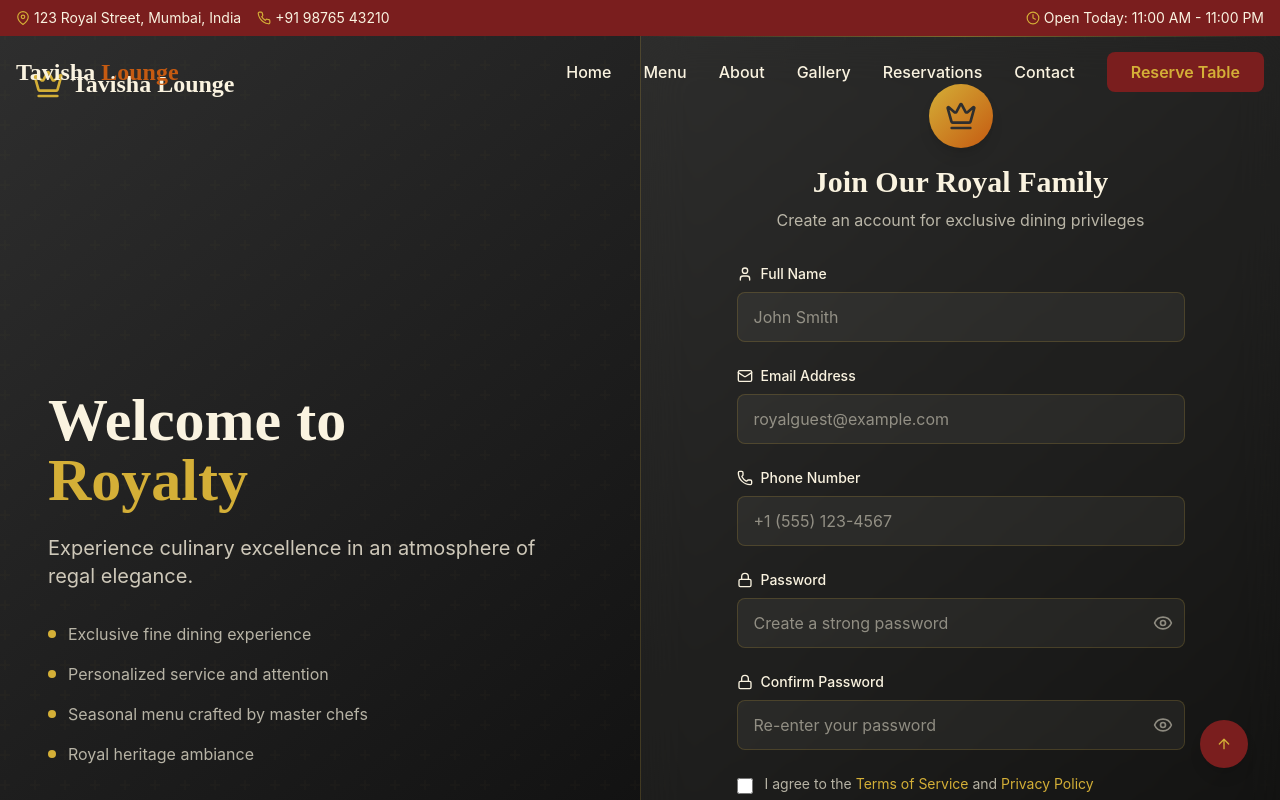
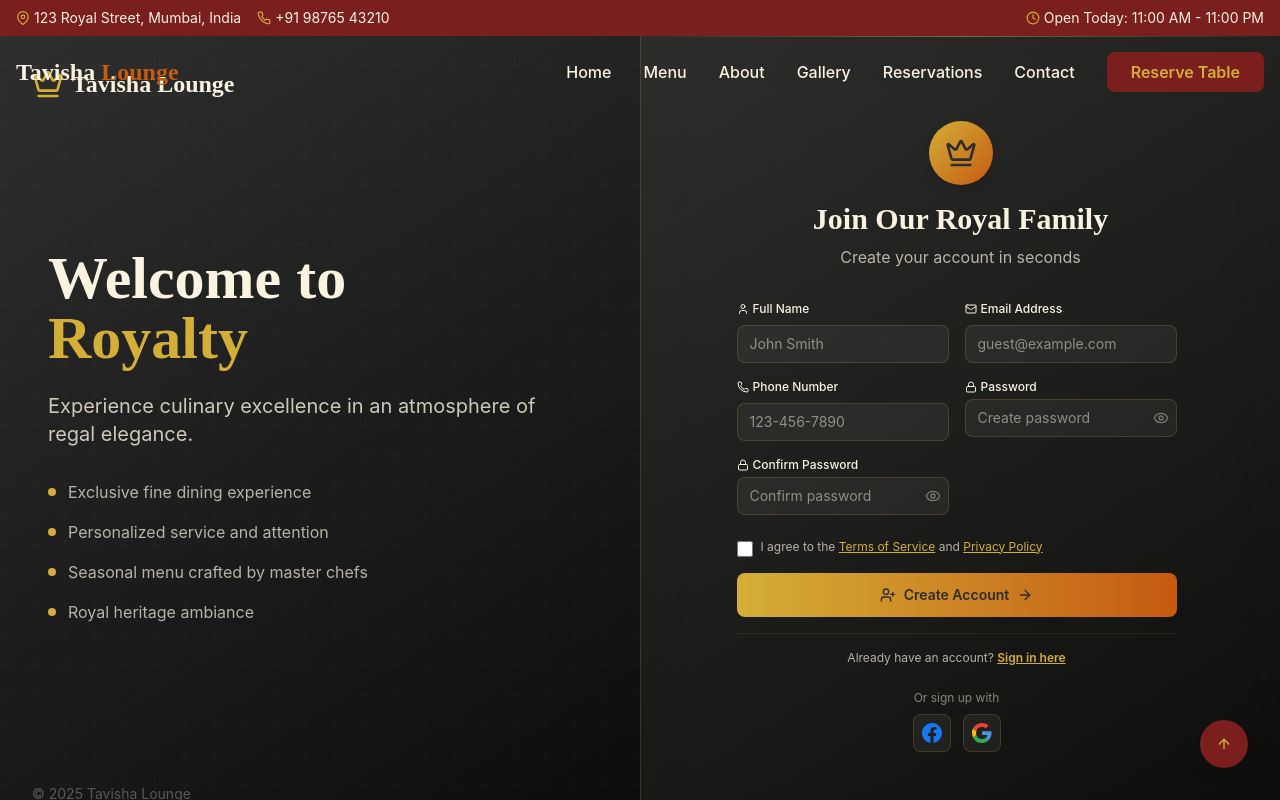
Before and after one commit to shivam86010/Tavisha-Lounge, a React (Vite) app: page /signup in a window 1280 px wide. Shown: the top 800 px of the page. Built offline with nearby package versions, Linux system fonts and the light colour scheme.

Commit message:
work on signup page

```diff
--- a/src/Page/Login/Signup.jsx
+++ b/src/Page/Login/Signup.jsx
@@ -2,7 +2,7 @@
 import React, { useState } from 'react';
 import { Link, useNavigate } from 'react-router-dom';
 import { motion } from 'framer-motion';
-import { Mail, Lock, User, Phone, Eye, EyeOff, UserPlus, Check } from 'lucide-react';
+import { Mail, Lock, User, Phone, Eye, EyeOff, UserPlus, Check, ArrowRight } from 'lucide-react';
 import AuthLayout from '../../Component/Layout/AuthLayout';
 
 const Signup = () => {
@@ -27,21 +27,15 @@ const Signup = () => {
       [name]: type === 'checkbox' ? checked : value
     }));
 
-    // Clear error when user starts typing
     if (errors[name]) {
-      setErrors(prev => ({
-        ...prev,
-        [name]: ''
-      }));
+      setErrors(prev => ({ ...prev, [name]: '' }));
     }
   };
 
   const validateForm = () => {
     const newErrors = {};
 
-    if (!formData.fullName.trim()) {
-      newErrors.fullName = 'Full name is required';
-    }
+    if (!formData.fullName.trim()) newErrors.fullName = 'Full name is required';
 
     if (!formData.email) {
       newErrors.email = 'Email is required';
@@ -60,7 +54,7 @@ const Signup = () => {
     } else if (formData.password.length < 8) {
       newErrors.password = 'Password must be at least 8 characters';
     } else if (!/(?=.*[a-z])(?=.*[A-Z])(?=.*\d)/.test(formData.password)) {
-      newErrors.password = 'Password must contain uppercase, lowercase, and number';
+      newErrors.password = 'Include uppercase, lowercase, and number';
     }
 
     if (!formData.confirmPassword) {
@@ -70,7 +64,7 @@ const Signup = () => {
     }
 
     if (!formData.agreeToTerms) {
-      newErrors.agreeToTerms = 'You must agree to the terms and conditions';
+      newErrors.agreeToTerms = 'You must agree to terms';
     }
 
     return newErrors;
@@ -87,10 +81,7 @@ const Signup = () => {
 
     try {
       setIsLoading(true);
-      // Simulate API call
       await new Promise(resolve => setTimeout(resolve, 1500));
-
-      // For demo purposes, navigate to home on successful signup
       navigate('/');
     } catch (error) {
       setErrors({ submit: 'Signup failed. Please try again.' });
@@ -99,7 +90,6 @@ const Signup = () => {
     }
   };
 
-  // Password strength indicator
   const getPasswordStrength = (password) => {
     if (!password) return 0;
     let strength = 0;
@@ -115,19 +105,21 @@ const Signup = () => {
   return (
     <AuthLayout
       title="Join Our Royal Family"
-      subtitle="Create an account for exclusive dining privileges"
+      subtitle="Create your account in seconds"
     >
       <motion.form
         initial={{ opacity: 0, y: 20 }}
         animate={{ opacity: 1, y: 0 }}
         transition={{ delay: 0.2, duration: 0.6 }}
         onSubmit={handleSubmit}
-        className="space-y-6"
+        className="space-y-4 max-h-[calc(100vh-250px)]  pr-2"
       >
-        {/* Full Name Field */}
-        <div className="space-y-2">
-          <label className="flex items-center text-sm font-medium text-soft-cream">
-            <User className="w-4 h-4 mr-2" />
+        {/* Form Grid - Compact Layout */}
+        <div className="grid grid-cols-1 md:grid-cols-2 gap-4">
+          {/* Full Name */}
+          <div className="space-y-1">
+            <label className="flex items-center text-xs font-medium text-soft-cream mb-1">
+              <User className="w-3 h-3 mr-1" />
               Full Name
             </label>
             <input
@@ -135,20 +127,20 @@ const Signup = () => {
               name="fullName"
               value={formData.fullName}
               onChange={handleChange}
-            className={`w-full px-4 py-3 bg-soft-cream/5 border ${
+              className={`w-full px-3 py-2 text-sm bg-soft-cream/5 border ${
                 errors.fullName ? 'border-red-500' : 'border-metallic-gold/20'
-            } rounded-lg text-soft-cream placeholder-soft-cream/50 focus:outline-none focus:ring-2 focus:ring-metallic-gold/50 focus:border-transparent transition-all`}
+              } rounded-lg text-soft-cream placeholder-soft-cream/50 focus:outline-none focus:ring-1 focus:ring-metallic-gold/50 focus:border-transparent transition-all`}
               placeholder="John Smith"
             />
             {errors.fullName && (
-            <p className="mt-1 text-sm text-red-400">{errors.fullName}</p>
+              <p className="text-xs text-red-400 mt-0.5">{errors.fullName}</p>
             )}
           </div>
 
-        {/* Email Field */}
-        <div className="space-y-2">
-          <label className="flex items-center text-sm font-medium text-soft-cream">
-            <Mail className="w-4 h-4 mr-2" />
+          {/* Email */}
+          <div className="space-y-1">
+            <label className="flex items-center text-xs font-medium text-soft-cream mb-1">
+              <Mail className="w-3 h-3 mr-1" />
               Email Address
             </label>
             <input
@@ -156,20 +148,20 @@ const Signup = () => {
               name="email"
               value={formData.email}
               onChange={handleChange}
-            className={`w-full px-4 py-3 bg-soft-cream/5 border ${
+              className={`w-full px-3 py-2 text-sm bg-soft-cream/5 border ${
                 errors.email ? 'border-red-500' : 'border-metallic-gold/20'
-            } rounded-lg text-soft-cream placeholder-soft-cream/50 focus:outline-none focus:ring-2 focus:ring-metallic-gold/50 focus:border-transparent transition-all`}
-            placeholder="royalguest@example.com"
+              } rounded-lg text-soft-cream placeholder-soft-cream/50 focus:outline-none focus:ring-1 focus:ring-metallic-gold/50 focus:border-transparent transition-all`}
+              placeholder="guest@example.com"
             />
             {errors.email && (
-            <p className="mt-1 text-sm text-red-400">{errors.email}</p>
+              <p className="text-xs text-red-400 mt-0.5">{errors.email}</p>
             )}
           </div>
 
-        {/* Phone Field */}
-        <div className="space-y-2">
-          <label className="flex items-center text-sm font-medium text-soft-cream">
-            <Phone className="w-4 h-4 mr-2" />
+          {/* Phone */}
+          <div className="space-y-1">
+            <label className="flex items-center text-xs font-medium text-soft-cream mb-1">
+              <Phone className="w-3 h-3 mr-1" />
               Phone Number
             </label>
             <input
@@ -177,20 +169,20 @@ const Signup = () => {
               name="phone"
               value={formData.phone}
               onChange={handleChange}
-            className={`w-full px-4 py-3 bg-soft-cream/5 border ${
+              className={`w-full px-3 py-2 text-sm bg-soft-cream/5 border ${
                 errors.phone ? 'border-red-500' : 'border-metallic-gold/20'
-            } rounded-lg text-soft-cream placeholder-soft-cream/50 focus:outline-none focus:ring-2 focus:ring-metallic-gold/50 focus:border-transparent transition-all`}
-            placeholder="+1 (555) 123-4567"
+              } rounded-lg text-soft-cream placeholder-soft-cream/50 focus:outline-none focus:ring-1 focus:ring-metallic-gold/50 focus:border-transparent transition-all`}
+              placeholder="123-456-7890"
             />
             {errors.phone && (
-            <p className="mt-1 text-sm text-red-400">{errors.phone}</p>
+              <p className="text-xs text-red-400 mt-0.5">{errors.phone}</p>
             )}
           </div>
 
-        {/* Password Field */}
-        <div className="space-y-2">
-          <label className="flex items-center text-sm font-medium text-soft-cream">
-            <Lock className="w-4 h-4 mr-2" />
+          {/* Password */}
+          <div className="space-y-1">
+            <label className="flex items-center text-xs font-medium text-soft-cream mb-1">
+              <Lock className="w-3 h-3 mr-1" />
               Password
             </label>
             <div className="relative">
@@ -199,24 +191,63 @@ const Signup = () => {
                 name="password"
                 value={formData.password}
                 onChange={handleChange}
-              className={`w-full px-4 py-3 bg-soft-cream/5 border ${
+                className={`w-full px-3 py-2 text-sm bg-soft-cream/5 border ${
                   errors.password ? 'border-red-500' : 'border-metallic-gold/20'
-              } rounded-lg text-soft-cream placeholder-soft-cream/50 focus:outline-none focus:ring-2 focus:ring-metallic-gold/50 focus:border-transparent transition-all pr-12`}
-              placeholder="Create a strong password"
+                } rounded-lg text-soft-cream placeholder-soft-cream/50 focus:outline-none focus:ring-1 focus:ring-metallic-gold/50 focus:border-transparent transition-all pr-10`}
+                placeholder="Create password"
               />
               <button
                 type="button"
                 onClick={() => setShowPassword(!showPassword)}
-              className="absolute right-3 top-1/2 transform -translate-y-1/2 text-soft-cream/50 hover:text-metallic-gold transition-colors"
+                className="absolute right-2 top-1/2 transform -translate-y-1/2 text-soft-cream/40 hover:text-metallic-gold transition-colors"
               >
-              {showPassword ? <EyeOff size={20} /> : <Eye size={20} />}
+                {showPassword ? <EyeOff size={16} /> : <Eye size={16} />}
               </button>
             </div>
+            {errors.password && (
+              <p className="text-xs text-red-400 mt-0.5">{errors.password}</p>
+            )}
+          </div>
 
-          {/* Password Strength */}
+          {/* Confirm Password */}
+          <div className="space-y-1">
+            <label className="flex items-center text-xs font-medium text-soft-cream mb-1">
+              <Lock className="w-3 h-3 mr-1" />
+              Confirm Password
+            </label>
+            <div className="relative">
+              <input
+                type={showConfirmPassword ? 'text' : 'password'}
+                name="confirmPassword"
+                value={formData.confirmPassword}
+                onChange={handleChange}
+                className={`w-full px-3 py-2 text-sm bg-soft-cream/5 border ${
+                  errors.confirmPassword ? 'border-red-500' : 'border-metallic-gold/20'
+                } rounded-lg text-soft-cream placeholder-soft-cream/50 focus:outline-none focus:ring-1 focus:ring-metallic-gold/50 focus:border-transparent transition-all pr-10`}
+                placeholder="Confirm password"
+              />
+              <button
+                type="button"
+                onClick={() => setShowConfirmPassword(!showConfirmPassword)}
+                className="absolute right-2 top-1/2 transform -translate-y-1/2 text-soft-cream/40 hover:text-metallic-gold transition-colors"
+              >
+                {showConfirmPassword ? <EyeOff size={16} /> : <Eye size={16} />}
+              </button>
+            </div>
+            {errors.confirmPassword && (
+              <p className="text-xs text-red-400 mt-0.5">{errors.confirmPassword}</p>
+            )}
+          </div>
+        </div>
+
+        {/* Password Strength Indicator */}
         {formData.password && (
-            <div className="space-y-2">
-              <div className="h-2 bg-soft-cream/10 rounded-full overflow-hidden">
+          <div className="mt-2 p-3 bg-soft-cream/5 rounded-lg border border-metallic-gold/10">
+            <div className="flex items-center justify-between mb-2">
+              <span className="text-xs font-medium text-soft-cream">Password Strength</span>
+              <span className="text-xs font-medium text-metallic-gold">{passwordStrength}%</span>
+            </div>
+            <div className="h-1.5 bg-soft-cream/10 rounded-full overflow-hidden">
               <div
                 className={`h-full transition-all duration-500 ${
                   passwordStrength >= 75 ? 'bg-green-500' :
@@ -226,100 +257,56 @@ const Signup = () => {
                 style={{ width: `${passwordStrength}%` }}
               />
             </div>
-              <div className="grid grid-cols-2 gap-2 text-xs text-soft-cream/70">
+            <div className="grid grid-cols-2 gap-1 mt-2 text-[10px] text-soft-cream/60">
               {[
-                  '8+ characters',
-                  'Lowercase letter',
-                  'Uppercase letter',
-                  'Number'
-                ].map((req, index) => {
-                  const passed = [
-                    formData.password.length >= 8,
-                    /[a-z]/.test(formData.password),
-                    /[A-Z]/.test(formData.password),
-                    /\d/.test(formData.password)
-                  ][index];
-
-                  return (
+                { label: '8+ characters', check: formData.password.length >= 8 },
+                { label: 'Lowercase letter', check: /[a-z]/.test(formData.password) },
+                { label: 'Uppercase letter', check: /[A-Z]/.test(formData.password) },
+                { label: 'Number', check: /\d/.test(formData.password) }
+              ].map((item, index) => (
                 <div key={index} className="flex items-center space-x-1">
-                      {passed ? (
+                  {item.check ? (
                     <Check className="w-3 h-3 text-green-500" />
                   ) : (
-                        <div className="w-3 h-3 border border-soft-cream/30 rounded-full"></div>
+                    <div className="w-3 h-3 border border-soft-cream/20 rounded-full"></div>
                   )}
-                      <span className={passed ? 'text-green-400' : ''}>{req}</span>
+                  <span className={item.check ? 'text-green-400' : ''}>{item.label}</span>
                 </div>
-                  );
-                })}
+              ))}
             </div>
           </div>
         )}
 
-          {errors.password && (
-            <p className="mt-1 text-sm text-red-400">{errors.password}</p>
-          )}
-        </div>
-
-        {/* Confirm Password Field */}
-        <div className="space-y-2">
-          <label className="flex items-center text-sm font-medium text-soft-cream">
-            <Lock className="w-4 h-4 mr-2" />
-            Confirm Password
-          </label>
-          <div className="relative">
-            <input
-              type={showConfirmPassword ? 'text' : 'password'}
-              name="confirmPassword"
-              value={formData.confirmPassword}
-              onChange={handleChange}
-              className={`w-full px-4 py-3 bg-soft-cream/5 border ${
-                errors.confirmPassword ? 'border-red-500' : 'border-metallic-gold/20'
-              } rounded-lg text-soft-cream placeholder-soft-cream/50 focus:outline-none focus:ring-2 focus:ring-metallic-gold/50 focus:border-transparent transition-all pr-12`}
-              placeholder="Re-enter your password"
-            />
-            <button
-              type="button"
-              onClick={() => setShowConfirmPassword(!showConfirmPassword)}
-              className="absolute right-3 top-1/2 transform -translate-y-1/2 text-soft-cream/50 hover:text-metallic-gold transition-colors"
-            >
-              {showConfirmPassword ? <EyeOff size={20} /> : <Eye size={20} />}
-            </button>
-          </div>
-          {errors.confirmPassword && (
-            <p className="mt-1 text-sm text-red-400">{errors.confirmPassword}</p>
-          )}
-        </div>
-
         {/* Terms Agreement */}
-        <div className="space-y-2">
-          <label className="flex items-start space-x-3 cursor-pointer">
+        <div className="pt-2">
+          <label className="flex items-start space-x-2 cursor-pointer">
             <input
               type="checkbox"
               name="agreeToTerms"
               checked={formData.agreeToTerms}
               onChange={handleChange}
-              className="mt-1 w-4 h-4 text-metallic-gold bg-soft-cream/5 border-metallic-gold/50 rounded focus:ring-metallic-gold focus:ring-2"
+              className="mt-0.5 w-4 h-4 text-metallic-gold bg-soft-cream/5 border-metallic-gold/30 rounded focus:ring-1 focus:ring-metallic-gold"
             />
-            <span className="text-sm text-soft-cream/70">
+            <span className="text-xs text-soft-cream/70 leading-tight">
               I agree to the{' '}
-              <Link to="/terms" className="text-metallic-gold hover:text-burnt-orange transition-colors">
+              <Link to="/terms" className="text-metallic-gold hover:text-burnt-orange transition-colors underline">
                 Terms of Service
               </Link>{' '}
               and{' '}
-              <Link to="/privacy" className="text-metallic-gold hover:text-burnt-orange transition-colors">
+              <Link to="/privacy" className="text-metallic-gold hover:text-burnt-orange transition-colors underline">
                 Privacy Policy
               </Link>
             </span>
           </label>
           {errors.agreeToTerms && (
-            <p className="mt-1 text-sm text-red-400">{errors.agreeToTerms}</p>
+            <p className="text-xs text-red-400 mt-1">{errors.agreeToTerms}</p>
           )}
         </div>
 
         {/* Submit Error */}
         {errors.submit && (
-          <div className="p-3 bg-red-900/20 border border-red-500/50 rounded-lg">
-            <p className="text-sm text-red-400 text-center">{errors.submit}</p>
+          <div className="p-2 bg-red-900/20 border border-red-500/50 rounded-lg">
+            <p className="text-xs text-red-400 text-center">{errors.submit}</p>
           </div>
         )}
 
@@ -327,54 +314,61 @@ const Signup = () => {
         <button
           type="submit"
           disabled={isLoading}
-          className="w-full py-3 px-4 bg-gradient-to-r from-metallic-gold to-burnt-orange text-charcoal font-semibold rounded-lg hover:shadow-lg transform hover:scale-[1.02] transition-all duration-300 flex items-center justify-center space-x-2 disabled:opacity-50 disabled:cursor-not-allowed"
+          className="w-full py-3 bg-gradient-to-r from-metallic-gold to-burnt-orange text-charcoal font-semibold rounded-lg hover:shadow-lg transform hover:scale-[1.02] transition-all duration-300 flex items-center justify-center space-x-2 disabled:opacity-50 disabled:cursor-not-allowed mt-4"
         >
           {isLoading ? (
             <>
-              <div className="w-5 h-5 border-2 border-charcoal border-t-transparent rounded-full animate-spin"></div>
-              <span>Creating Account...</span>
+              <div className="w-4 h-4 border-2 border-charcoal border-t-transparent rounded-full animate-spin"></div>
+              <span className="text-sm">Creating Account...</span>
             </>
           ) : (
             <>
-              <UserPlus className="w-5 h-5" />
-              <span>Create Account</span>
+              <UserPlus className="w-4 h-4" />
+              <span className="text-sm">Create Account</span>
+              <ArrowRight className="w-4 h-4 ml-1" />
             </>
           )}
         </button>
 
         {/* Login Link */}
-        <p className="text-center text-soft-cream/70 text-sm">
+        <div className="text-center pt-4 border-t border-metallic-gold/10">
+          <p className="text-xs text-soft-cream/70">
             Already have an account?{' '}
             <Link
               to="/login"
-            className="text-metallic-gold hover:text-burnt-orange font-semibold transition-colors"
+              className="text-metallic-gold hover:text-burnt-orange font-semibold transition-colors underline"
             >
-            Sign in
+              Sign in here
             </Link>
           </p>
+        </div>
 
-        {/* Benefits */}
-        <div className="pt-4 border-t border-metallic-gold/20">
-          <h4 className="text-sm font-semibold text-metallic-gold mb-2">Benefits of joining:</h4>
-          <ul className="space-y-1 text-sm text-soft-cream/70">
-            <li className="flex items-center space-x-2">
-              <Check className="w-4 h-4 text-green-500" />
-              <span>Priority table reservations</span>
-            </li>
-            <li className="flex items-center space-x-2">
-              <Check className="w-4 h-4 text-green-500" />
-              <span>Exclusive member discounts</span>
-            </li>
-            <li className="flex items-center space-x-2">
-              <Check className="w-4 h-4 text-green-500" />
-              <span>Early access to special events</span>
-            </li>
-            <li className="flex items-center space-x-2">
-              <Check className="w-4 h-4 text-green-500" />
-              <span>Personalized dining recommendations</span>
-            </li>
-          </ul>
+        {/* Social Login - Compact */}
+        <div className="pt-2">
+          <p className="text-xs text-soft-cream/50 text-center mb-2">Or sign up with</p>
+          <div className="flex justify-center space-x-3">
+            <button
+              type="button"
+              className="p-2 bg-soft-cream/5 border border-metallic-gold/20 rounded-lg hover:bg-soft-cream/10 transition-colors"
+            >
+              <svg className="w-5 h-5" viewBox="0 0 24 24">
+                <path fill="#1877F2" d="M24 12.073c0-6.627-5.373-12-12-12s-12 5.373-12 12c0 5.99 4.388 10.954 10.125 11.854v-8.385H7.078v-3.47h3.047V9.43c0-3.007 1.792-4.669 4.533-4.669 1.312 0 2.686.235 2.686.235v2.953H15.83c-1.491 0-1.956.925-1.956 1.874v2.25h3.328l-.532 3.47h-2.796v8.385C19.612 23.027 24 18.062 24 12.073z"/>
+              </svg>
+            </button>
+            <button
+              type="button"
+              className="p-2 bg-soft-cream/5 border border-metallic-gold/20 rounded-lg hover:bg-soft-cream/10 transition-colors"
+            >
+              <svg className="w-5 h-5" viewBox="0 0 24 24">
+                <path fill="#EA4335" d="M5.266 9.765A7.077 7.077 0 0 1 12 4.909c1.69 0 3.218.6 4.418 1.582L19.91 3C17.782 1.145 15.055 0 12 0 7.27 0 3.198 2.698 1.24 6.65l4.026 3.115Z"/>
+                <path fill="#34A853" d="M16.04 18.013c-1.09.703-2.474 1.078-4.04 1.078a7.077 7.077 0 0 1-6.723-4.823l-4.04 3.067A11.965 11.965 0 0 0 12 24c2.933 0 5.735-1.043 7.834-3l-3.793-2.987Z"/>
+                <path fill="#4A90E2" d="M19.834 21c2.195-2.048 3.62-5.096 3.62-9 0-.71-.109-1.473-.272-2.182H12v4.637h6.436c-.317 1.559-1.17 2.766-2.395 3.558L19.834 21Z"/>
+                <path fill="#FBBC05" d="M5.277 14.268A7.12 7.12 0 0 1 4.909 12c0-.782.125-1.533.357-2.235L1.24 6.65A11.93 11.93 0 0 0 0 12c0 1.92.445 3.73 1.237 5.335l4.04-3.067Z"/>
+              </svg>
+            </button>
           </div>
+        </div>
+
       </motion.form>
     </AuthLayout>
   );
```
Lines whose indentation alone changed are shown as unchanged.
